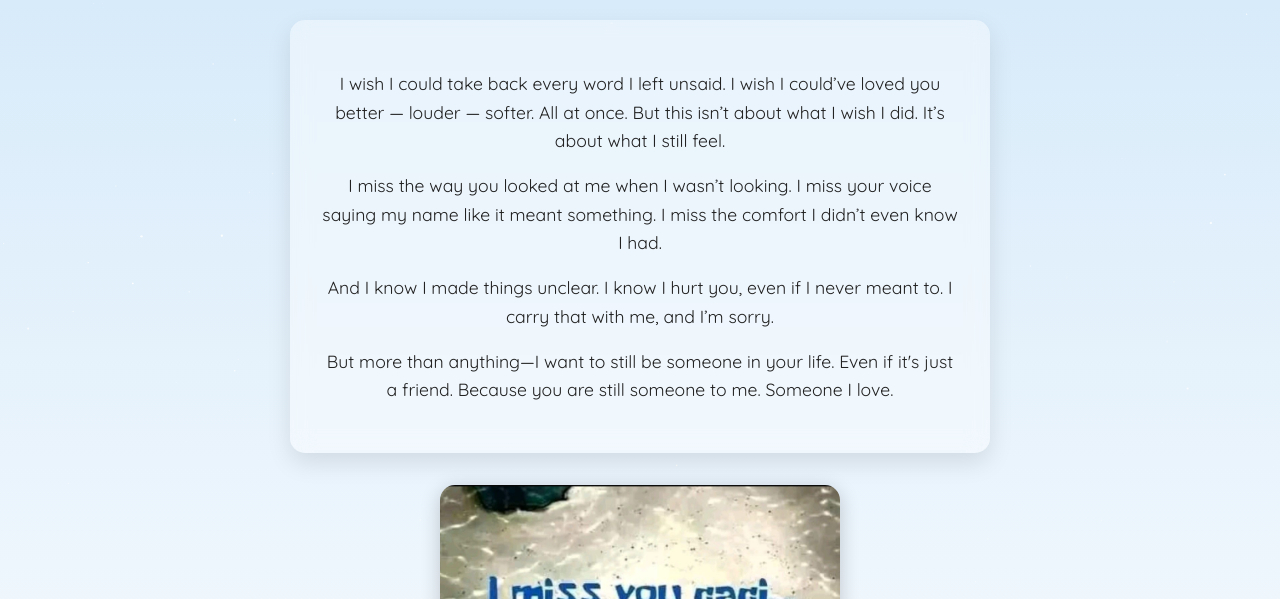
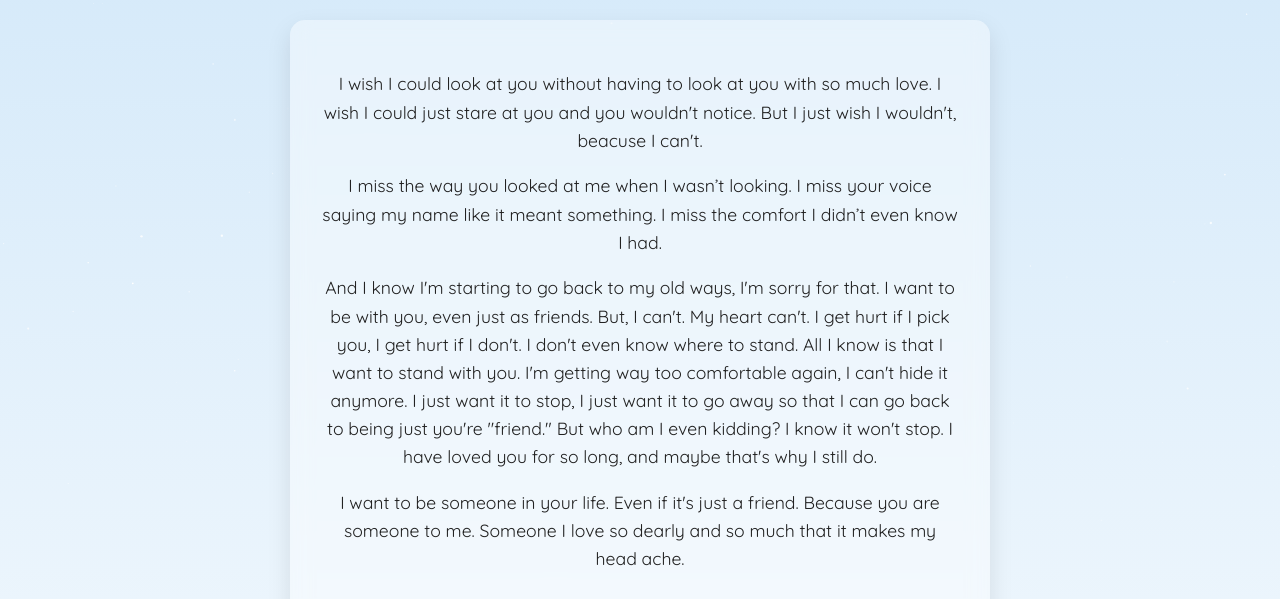
Before and after one commit to kaezichi/hub, a plain HTML site: page index.html in a window 1280 px wide. Both pictures are taken after a click on the button "Read More". Shown: the part 201-800 px from the top of the page. Drawn offline with Linux system fonts and the light colour scheme.

Commit message:
Update index.html

```diff
--- a/index.html
+++ b/index.html
@@ -16,22 +16,24 @@
 
     <div class="card hidden" id="messageCard">
       <p>
-        I wish I could take back every word I left unsaid.
-        I wish I could’ve loved you better — louder — softer. All at once.
-        But this isn’t about what I wish I did.
-        It’s about what I still feel.
+        I wish I could look at you without having to look at you with so much love.
+        I wish I could just stare at you and you wouldn't notice.
+        But I just wish I wouldn't, beacuse I can't.
       </p>
       <p>
         I miss the way you looked at me when I wasn’t looking. I miss your voice saying my name like it meant something.
         I miss the comfort I didn’t even know I had.
       </p>
       <p>
-        And I know I made things unclear. I know I hurt you, even if I never meant to.
-        I carry that with me, and I’m sorry.
+        And I know I'm starting to go back to my old ways, I'm sorry for that. I want to be with you, even just as friends.
+        But, I can't. My heart can't. I get hurt if I pick you, I get hurt if I don't. I don't even know where to stand.
+        All I know is that I want to stand with you. I'm getting way too comfortable again, I can't hide it anymore.
+        I just want it to stop, I just want it to go away so that I can go back to being just you're "friend."
+        But who am I even kidding? I know it won't stop. I have loved you for so long, and maybe that's why I still do.
       </p>
       <p>
-        But more than anything—I want to still be someone in your life. Even if it's just a friend.
-        Because you are still someone to me. Someone I love.
+        I want to be someone in your life. Even if it's just a friend.
+        Because you are someone to me. Someone I love so dearly and so much that it makes my head ache.
       </p>
     </div>
 
```
